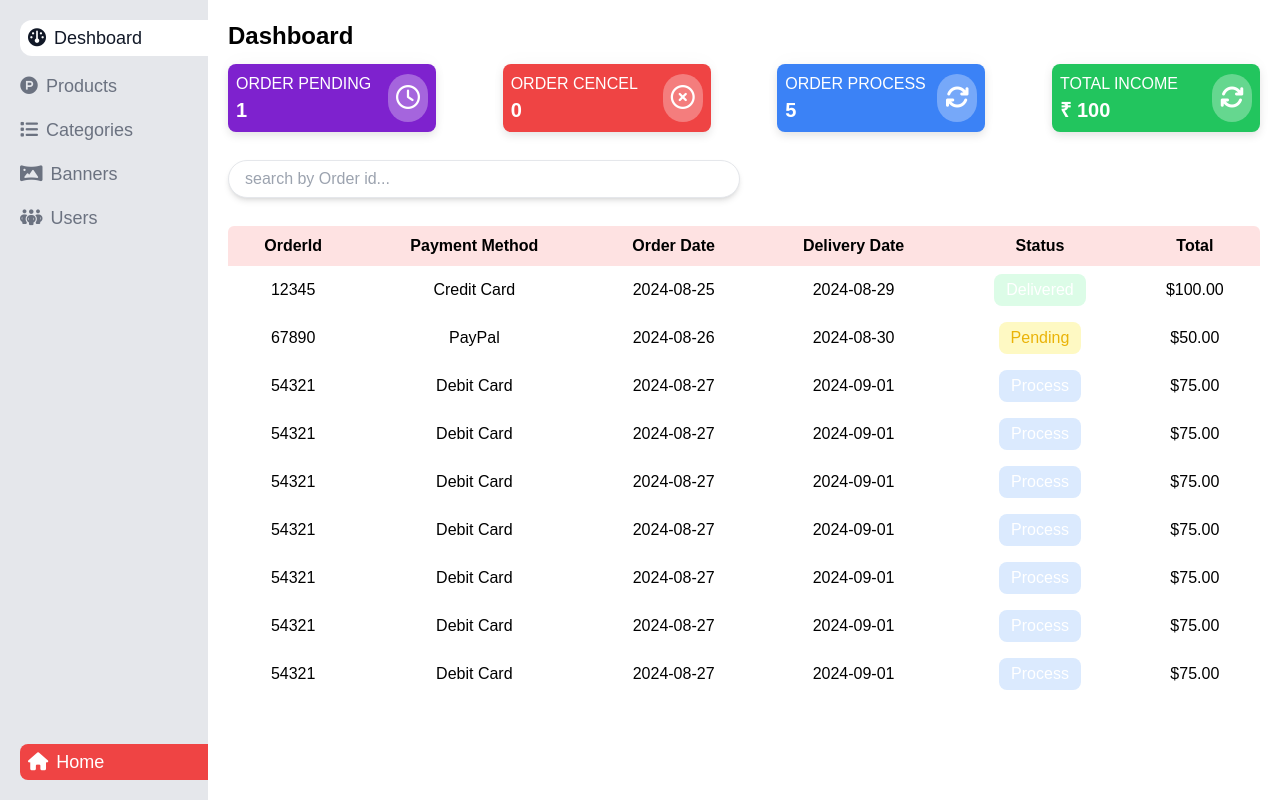
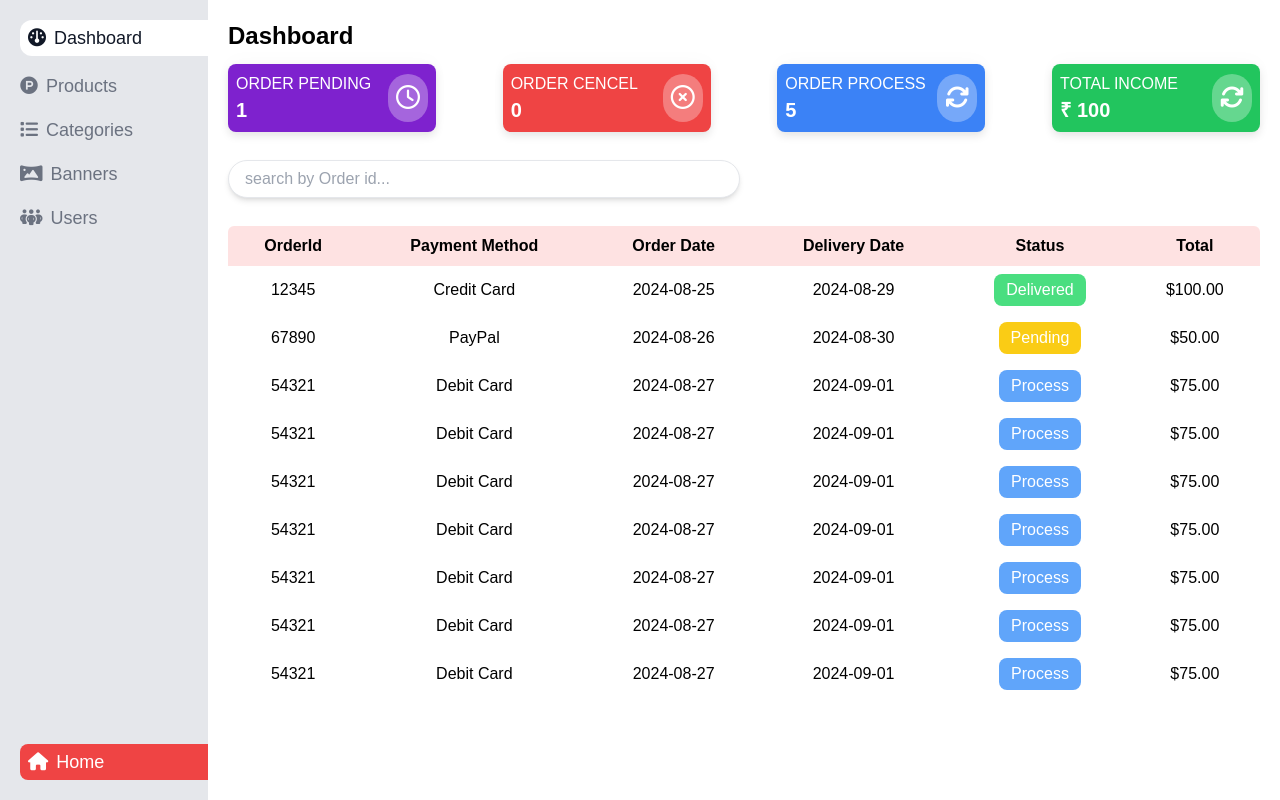
Before and after one commit to mrshabbarkhan/ladidh, a React (Vite) app: page /admin in a window 1280 px wide. Built offline with nearby package versions, Linux system fonts and the light colour scheme; a web font is replaced by a local one.

Commit message:
spell deshboard

```diff
--- a/src/features/admin/components/AdminSidebar.jsx
+++ b/src/features/admin/components/AdminSidebar.jsx
@@ -17,7 +17,7 @@ const AdminSidebar = () => {
           }
         >
           <i className="fa-solid fa-gauge mr-2 "></i>
-          <span>Deshboard</span>
+          <span>Dashboard</span>
         </NavLink>
 
         <NavLink
--- a/src/features/admin/page/dashboard/OrderTable.jsx
+++ b/src/features/admin/page/dashboard/OrderTable.jsx
@@ -84,10 +84,10 @@ const OrderTable = () => {
   );
 
    const statusColors = {
-     Delivered: "bg-green-100 text-green-500 ",
-     Pending: "bg-yellow-100 text-yellow-500",
-     Process: "bg-blue-100 text-blue-500",
-     Canceled: "bg-red-100 text-red-500",
+     Delivered: "bg-green-400 text-green-500 ",
+     Pending: "bg-yellow-400 text-white",
+     Process: "bg-blue-400 text-white",
+     Canceled: "bg-red-400 text-white",
    };
 
   return (
```
